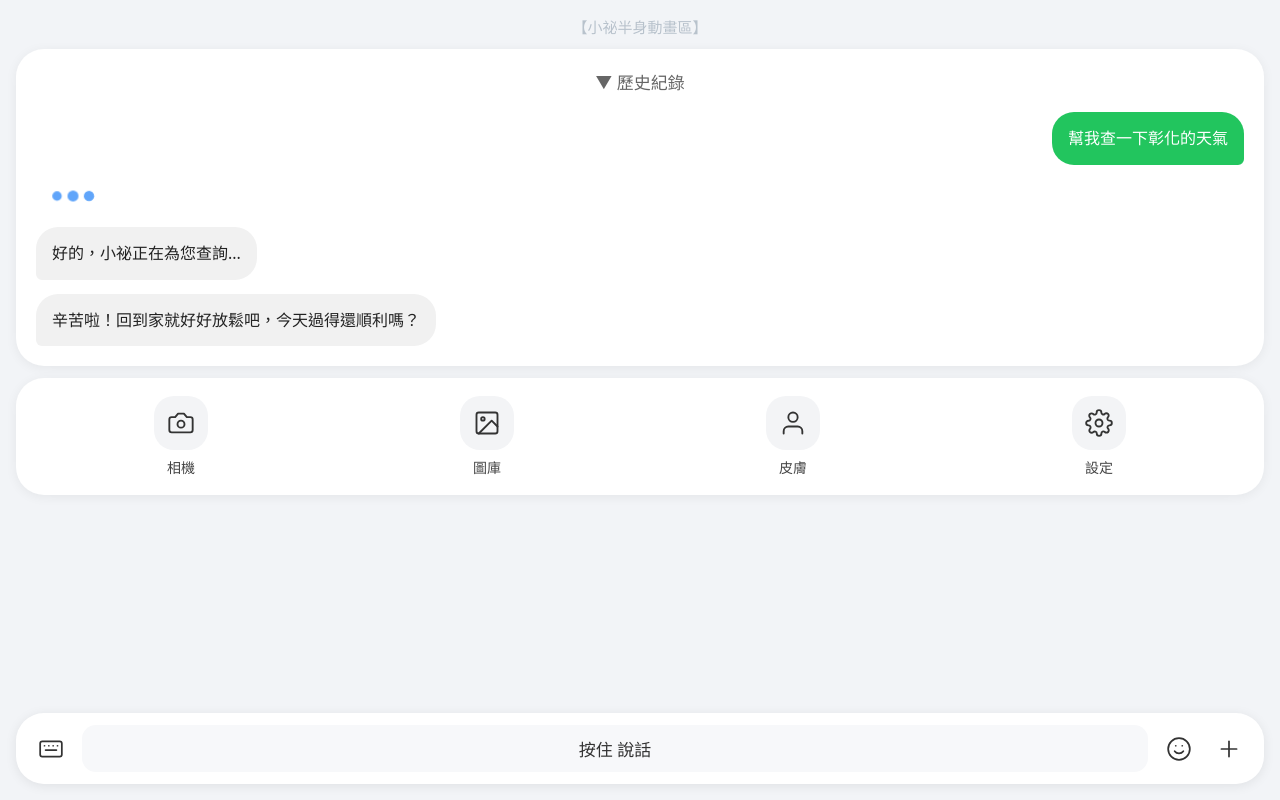
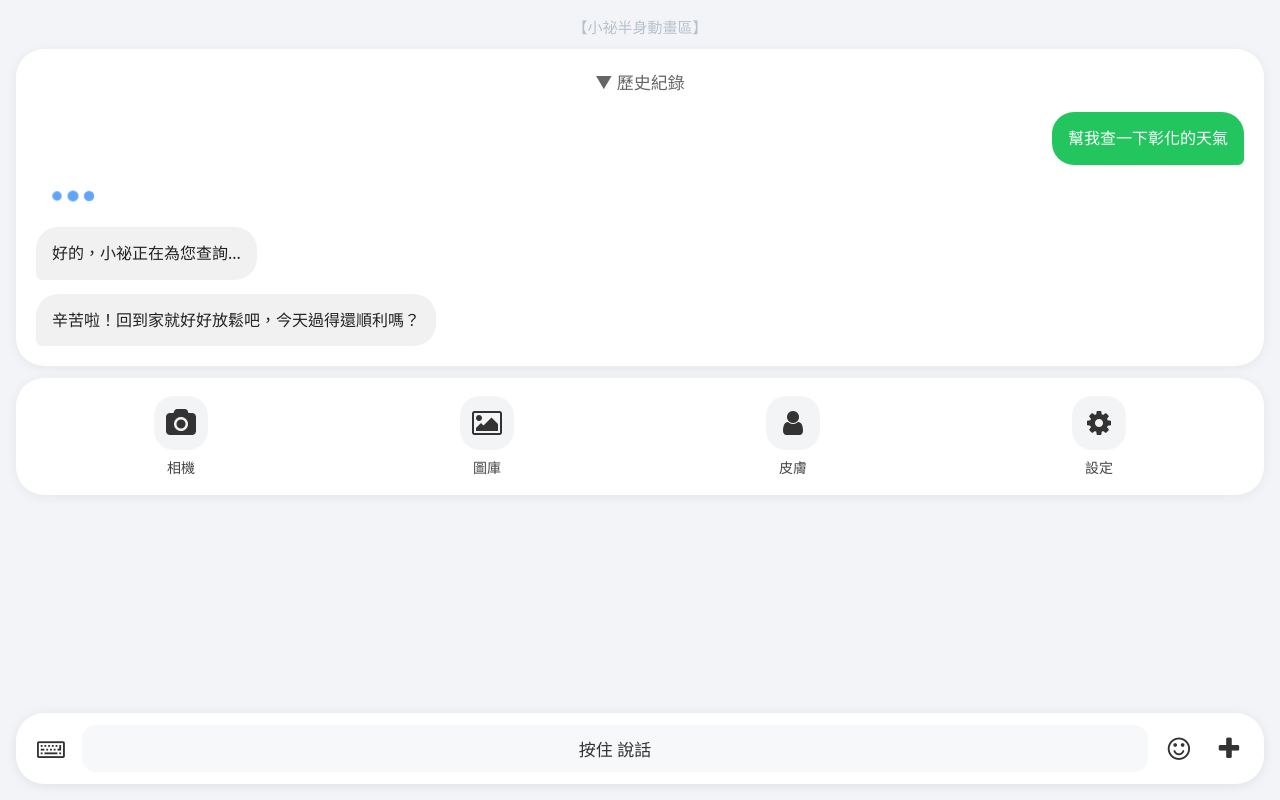
Before and after one commit to jess6827/xiaomi, a plain HTML site: page index.html in a window 1280 px wide. Drawn offline with Linux system fonts and the light colour scheme.

Commit message:
Integrate Font Awesome and update chat UI
Added Font Awesome for icons and updated chat controls.

```diff
--- a/index.html
+++ b/index.html
@@ -4,6 +4,7 @@
 <meta charset="UTF-8">
 <meta name="viewport" content="width=device-width, initial-scale=1.0, maximum-scale=1.0, user-scalable=no, viewport-fit=cover">
 <title>小祕</title>
+<link rel="stylesheet" href="https://cdn.jsdelivr.net/npm/font-awesome@4.7.0/css/font-awesome.min.css">
 <style>
 *{margin:0;padding:0;box-sizing:border-box;font-family:system-ui,-apple-system,BlinkMacSystemFont,"Segoe UI",Roboto,sans-serif}
 body{
@@ -179,38 +180,25 @@ body{
 <div class="ctrl-bar">
   <div class="ctrl-item" onclick="openCam()">
     <div class="ctrl-icon">
-      <svg width="28" height="28" viewBox="0 0 24 24" fill="none" stroke="#333" stroke-width="1.6" stroke-linecap="round" stroke-linejoin="round">
-        <path d="M14.5 4h-5L7 7H4a2 2 0 0 0-2 2v9a2 2 0 0 0 2 2h16a2 2 0 0 0 2-2V9a2 2 0 0 0-2-2h-3l-2.5-3z"/>
-        <circle cx="12" cy="13" r="3"/>
-      </svg>
+      <i class="fa fa-camera" style="font-size:28px;color:#333"></i>
     </div>
     <span>相機</span>
   </div>
   <div class="ctrl-item" onclick="openGallery()">
     <div class="ctrl-icon">
-      <svg width="28" height="28" viewBox="0 0 24 24" fill="none" stroke="#333" stroke-width="1.6" stroke-linecap="round" stroke-linejoin="round">
-        <rect x="3" y="3" width="18" height="18" rx="2" ry="2"/>
-        <circle cx="8.5" cy="8.5" r="1.5"/>
-        <polyline points="21 15 16 10 5 21"/>
-      </svg>
+      <i class="fa fa-picture-o" style="font-size:28px;color:#333"></i>
     </div>
     <span>圖庫</span>
   </div>
   <div class="ctrl-item" onclick="changeSkin()">
     <div class="ctrl-icon">
-      <svg width="28" height="28" viewBox="0 0 24 24" fill="none" stroke="#333" stroke-width="1.6" stroke-linecap="round" stroke-linejoin="round">
-        <path d="M20 21v-2a4 4 0 0 0-4-4H8a4 4 0 0 0-4 4v2"/>
-        <circle cx="12" cy="7" r="4"/>
-      </svg>
+      <i class="fa fa-user" style="font-size:28px;color:#333"></i>
     </div>
     <span>皮膚</span>
   </div>
   <div class="ctrl-item" onclick="openSetting()">
     <div class="ctrl-icon">
-      <svg width="28" height="28" viewBox="0 0 24 24" fill="none" stroke="#333" stroke-width="1.6" stroke-linecap="round" stroke-linejoin="round">
-        <circle cx="12" cy="12" r="3"/>
-        <path d="M19.4 15a1.65 1.65 0 0 0 .33 1.82l.06.06a2 2 0 0 1 0 2.83 2 2 0 0 1-2.83 0l-.06-.06a1.65 1.65 0 0 0-1.82-.33 1.65 1.65 0 0 0-1 1.51V21a2 2 0 0 1-2 2 2 2 0 0 1-2-2v-.09A1.65 1.65 0 0 0 9 19.4a1.65 1.65 0 0 0-1.82.33l-.06.06a2 2 0 0 1-2.83 0 2 2 0 0 1 0-2.83l.06-.06a1.65 1.65 0 0 0 .33-1.82 1.65 1.65 0 0 0-1.51-1H3a2 2 0 0 1-2-2 2 2 0 0 1 2-2h.09A1.65 1.65 0 0 0 4.6 9a1.65 1.65 0 0 0-.33-1.82l-.06-.06a2 2 0 0 1 0-2.83 2 2 0 0 1 2.83 0l.06.06a1.65 1.65 0 0 0 1.82.33H9a1.65 1.65 0 0 0 1-1.51V3a2 2 0 0 1 2-2 2 2 0 0 1 2 2v.09a1.65 1.65 0 0 0 1 1.51 1.65 1.65 0 0 0 1.82-.33l.06-.06a2 2 0 0 1 2.83 0 2 2 0 0 1 0 2.83l-.06.06a1.65 1.65 0 0 0-.33 1.82V9a1.65 1.65 0 0 0 1.51 1H21a2 2 0 0 1 2 2 2 2 0 0 1-2 2h-.09a1.65 1.65 0 0 0-1.51 1z"/>
-      </svg>
+      <i class="fa fa-cog" style="font-size:28px;color:#333"></i>
     </div>
     <span>設定</span>
   </div>
@@ -218,29 +206,14 @@ body{
 
 <div class="input-wrap">
   <button class="icon-btn" id="keyboardBtn" aria-label="鍵盤">
-    <svg width="26" height="26" viewBox="0 0 24 24" fill="none" stroke="#333" stroke-width="1.6" stroke-linecap="round" stroke-linejoin="round">
-      <rect x="2" y="5" width="20" height="14" rx="2"/>
-      <line x1="6" y1="9" x2="6.01" y2="9"/>
-      <line x1="10" y1="9" x2="10.01" y2="9"/>
-      <line x1="14" y1="9" x2="14.01" y2="9"/>
-      <line x1="18" y1="9" x2="18.01" y2="9"/>
-      <line x1="7" y1="13" x2="17" y2="13"/>
-    </svg>
+    <i class="fa fa-keyboard-o" style="font-size:26px;color:#333"></i>
   </button>
   <div id="voiceHoldBtn">按住 說話</div>
   <button class="icon-btn" id="emojiBtn" aria-label="表情">
-    <svg width="26" height="26" viewBox="0 0 24 24" fill="none" stroke="#333" stroke-width="1.6" stroke-linecap="round" stroke-linejoin="round">
-      <circle cx="12" cy="12" r="10"/>
-      <path d="M8 14s1.5 2 4 2 4-2 4-2"/>
-      <line x1="9" y1="9" x2="9.01" y2="9"/>
-      <line x1="15" y1="9" x2="15.01" y2="9"/>
-    </svg>
+    <i class="fa fa-smile-o" style="font-size:26px;color:#333"></i>
   </button>
   <button class="icon-btn" id="addBtn" aria-label="新增">
-    <svg width="26" height="26" viewBox="0 0 24 24" fill="none" stroke="#333" stroke-width="1.6" stroke-linecap="round" stroke-linejoin="round">
-      <line x1="12" y1="5" x2="12" y2="19"/>
-      <line x1="5" y1="12" x2="19" y2="12"/>
-    </svg>
+    <i class="fa fa-plus" style="font-size:26px;color:#333"></i>
   </button>
 </div>
 
```
